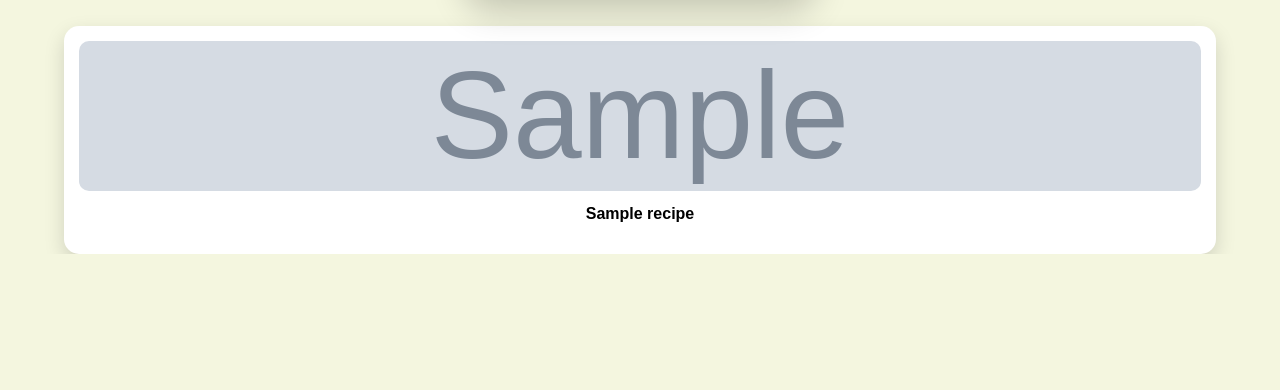
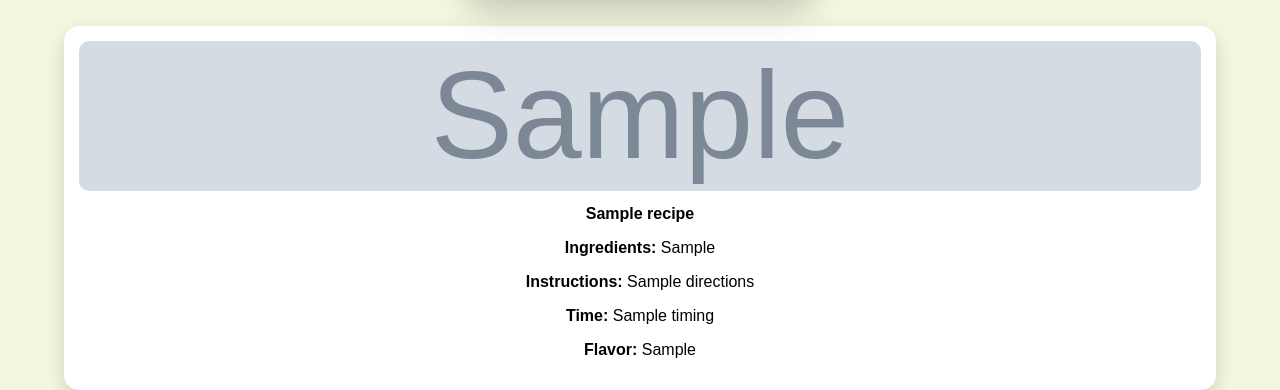
Before and after one commit to sxrxnyx07/GitExercise-OmakaseToday, a Flask app: template templates/breakfast.html in a window 1280 px wide. Shown: the part 833-1223 px from the top of the page. Before the commit the page ends 1087 px from the top, so only its background shows below. Run offline with Flask 3, Linux system fonts and the light colour scheme; the template is opened without the code that fills it: most values are stand-ins (such as "Sample title", 1, 10 or a date in 2020); grey boxes marked "Sample" are stand-in pictures.

Commit message:
Enhance recipe display to include ingredients

```diff
--- a/app.py
+++ b/app.py
@@ -40,15 +40,15 @@ def random_page():
 
 @app.route('/breakfast')
 def breakfast():
+
     conn = get_db_connection()
 
     recipes = conn.execute(
-        "SELECT name, image FROM recipe WHERE meal_category = ?",
+        "SELECT name, image, clean_ingredients, directions, timing, flavor_type FROM recipe WHERE meal_category = ?",
         ("Breakfast",)
     ).fetchall()
 
     conn.close()
-
     return render_template('breakfast.html', recipes=recipes)
 
 @app.route('/lunch')
@@ -110,19 +110,28 @@ def get_random_recipe():
     conn = get_db_connection()
 
     recipe = conn.execute(
-        "SELECT name FROM recipes WHERE category = ? ORDER BY RANDOM() LIMIT 1",
+        """
+        SELECT name
+        FROM recipe
+        WHERE meal_category = ?
+        ORDER BY RANDOM()
+        LIMIT 1
+        """,
         (category,)
     ).fetchone()
 
     conn.close()
 
+    # fallback system (old prototype)
     if not recipe:
-        return jsonify({"recipe": "No recipe found"})
+        fallback = recipes.get(category, ["No recipe"])
+        return jsonify({
+            "recipe": random.choice(fallback)
+        })
 
-    return app.response_class(
-    response=json.dumps({"recipe": recipe["name"]}, ensure_ascii=False),
-    mimetype='application/json'
-)
+    return jsonify({
+        "recipe": recipe["name"]
+    })
 
 if __name__ == '__main__':
     app.run(debug=True)
--- a/templates/breakfast.html
+++ b/templates/breakfast.html
@@ -56,8 +56,19 @@
 <div class="recipe-container">
     {% for r in recipes %}
         <div class="recipe-card">
+
             <img src="{{ r['image'] }}" alt="{{ r['name'] }}">
+
             <h3>{{ r['name'] }}</h3>
+
+            <p><b>Ingredients:</b> {{ r['clean_ingredients'] }}</p>
+
+            <p><b>Instructions:</b> {{ r['directions'] }}</p>
+
+            <p><b>Time:</b> {{ r['timing'] }}</p>
+
+            <p><b>Flavor:</b> {{ r['flavor_type'] }}</p>
+
         </div>
     {% endfor %}
 </div>
```
Lines whose indentation alone changed are shown as unchanged.
